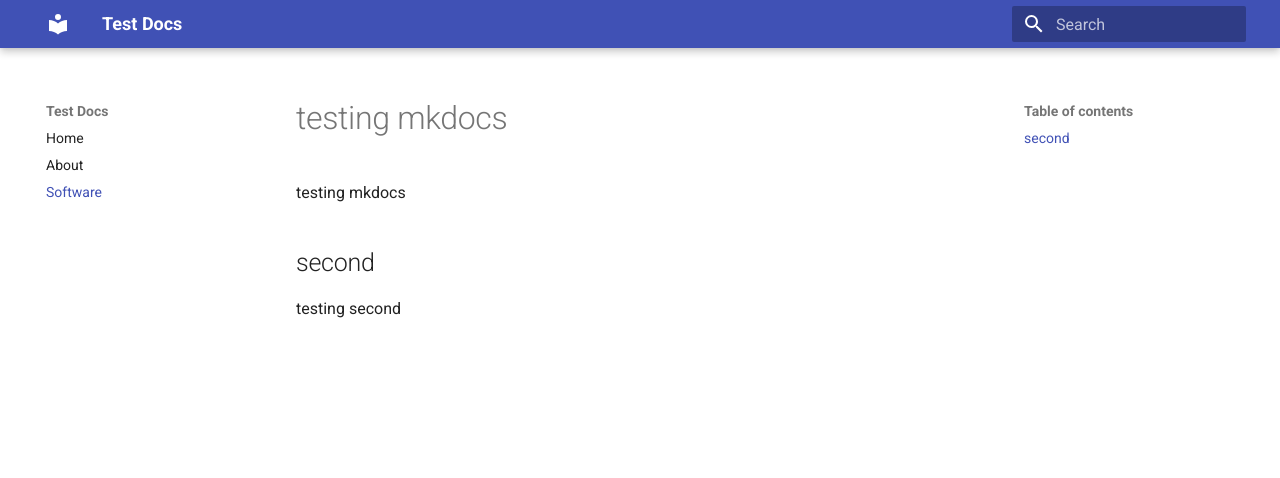
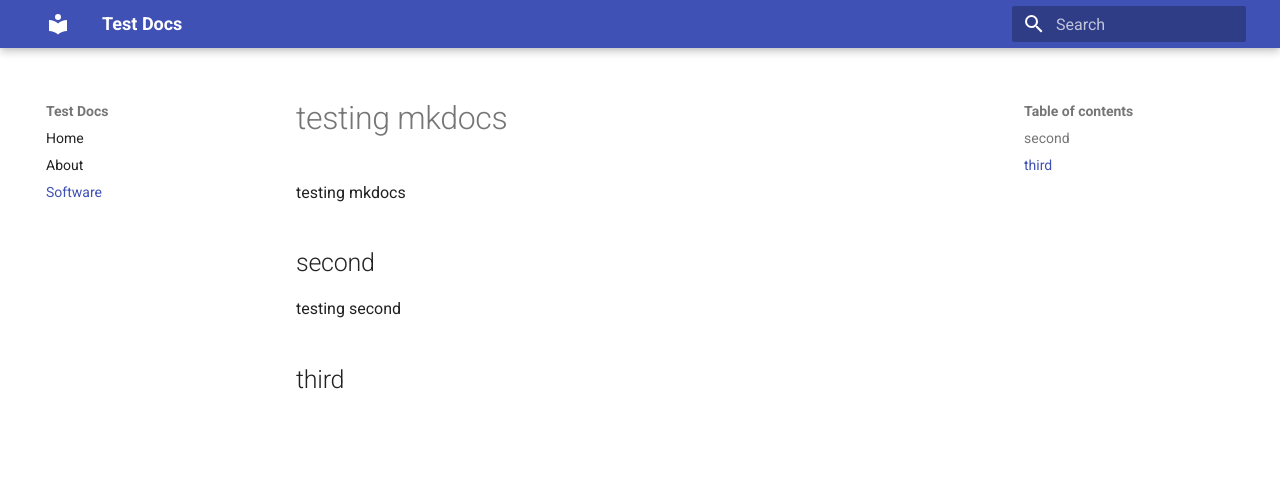
Before and after one commit to sfspot2020/mkdoc-test, an MkDocs documentation site: the page built from docs/application.md, in a window 1280 px wide. Shown: the top 478 px of the page. Built offline with MkDocs 1.6.1 and Material for MkDocs 9.7.7, drawn with Linux system fonts in a browser that asks for light colours.

Commit message:
ubuntu test

```diff
--- a/docs/application.md
+++ b/docs/application.md
@@ -4,3 +4,5 @@ testing mkdocs
 ## second
 
 testing second
+
+## third
```
